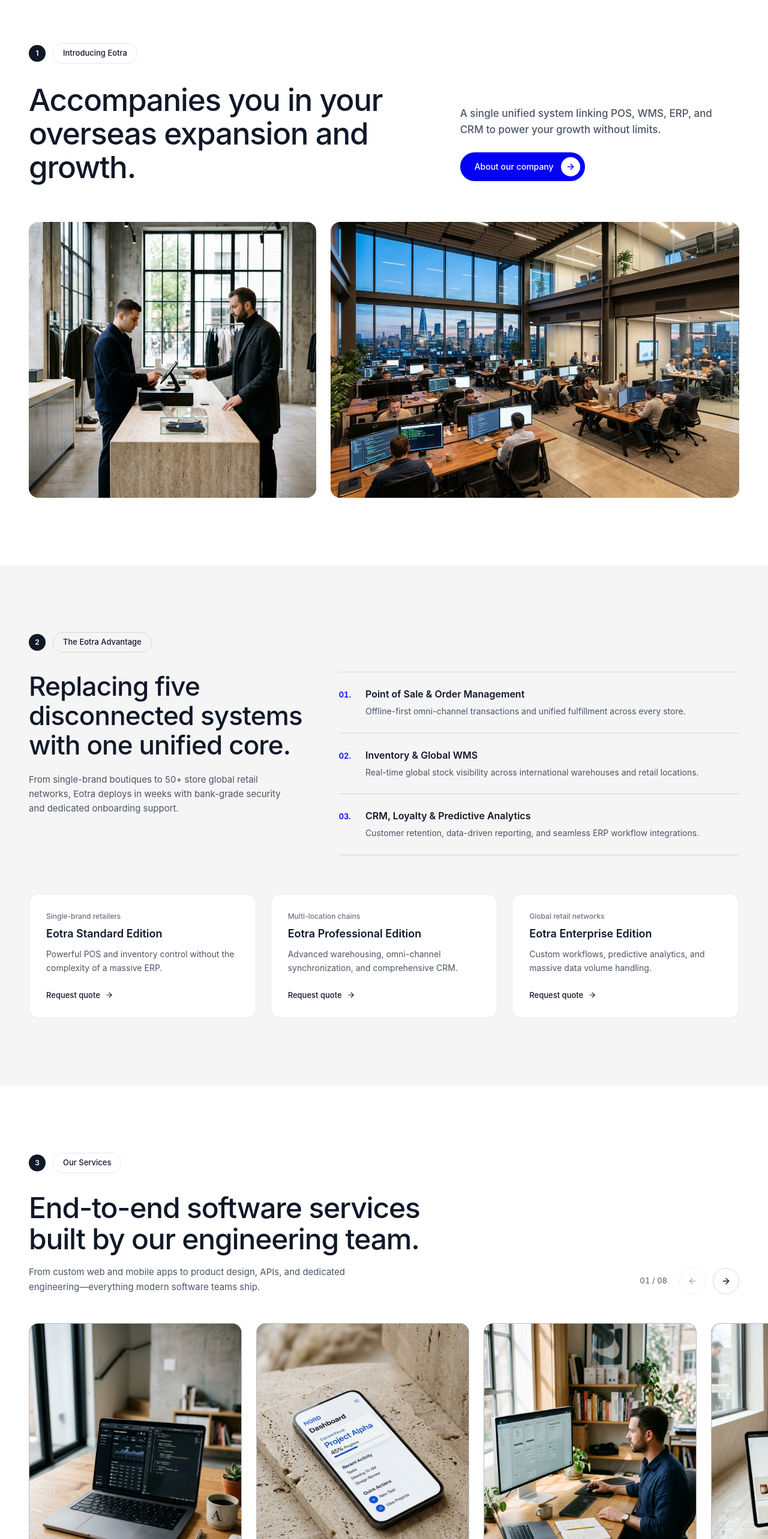
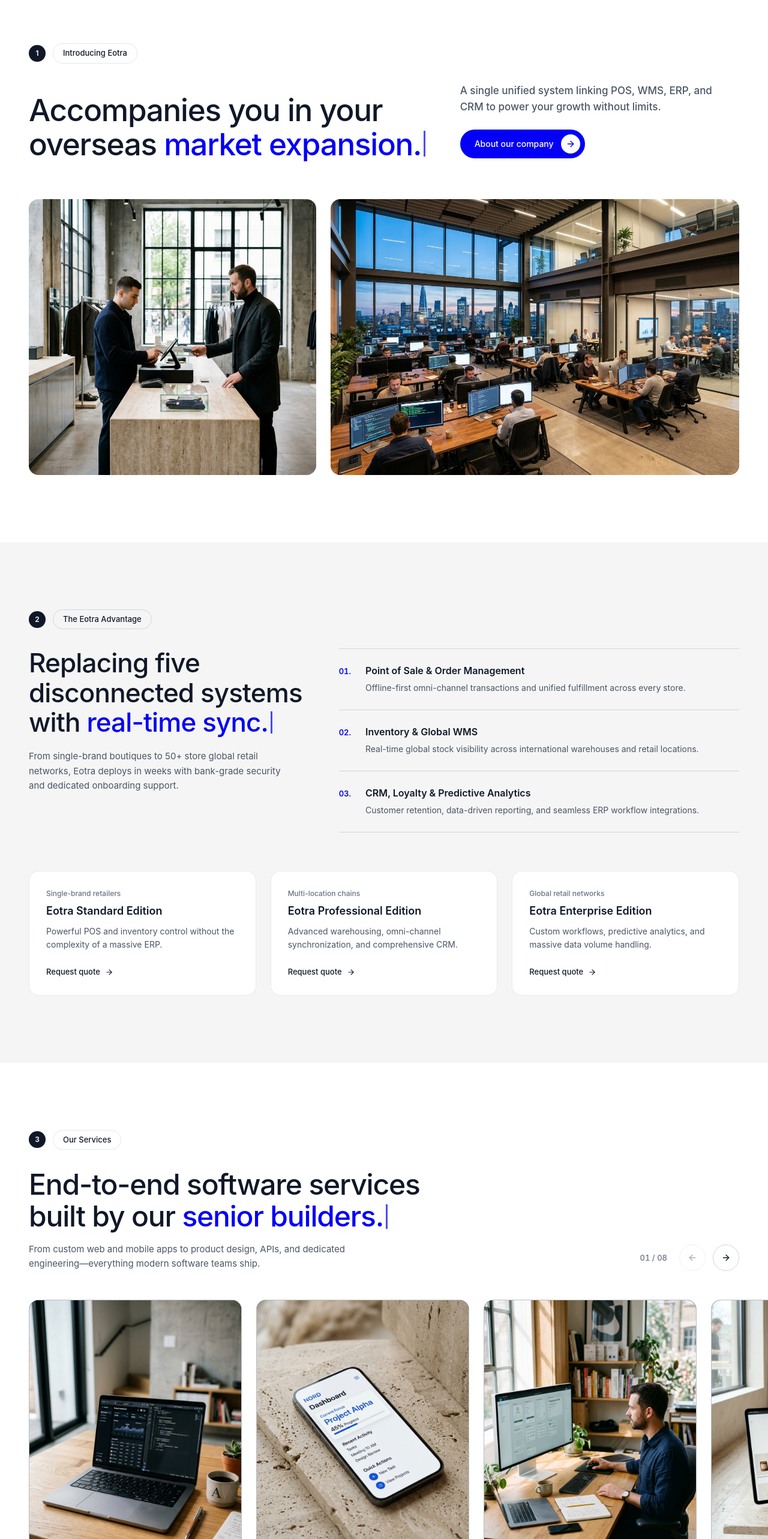
Before and after one commit to eotragroup/eotra-web-2026, a React (Vite) app: page / in a window 1280 px wide. Shown: the part 840-3406 px from the top of the page at 60% size. Built offline with nearby package versions, Linux system fonts and the light colour scheme.

Commit message:
Expand Typewriter dynamic text to all major section headings and enhance GSAP scroll reveals

```diff
--- a/src/App.tsx
+++ b/src/App.tsx
@@ -159,25 +159,43 @@ export default function App() {
     const ctx = gsap.context(() => {
       // Hero entrance animation
       gsap.from('.hero-anim', {
-        y: 35,
+        y: 40,
         opacity: 0,
-        duration: 0.9,
+        duration: 0.95,
         stagger: 0.14,
         ease: 'power3.out',
       });
 
-      // ScrollTrigger reveal for sections & cards
+      // ScrollTrigger reveal for sections & headers
       gsap.utils.toArray<HTMLElement>('.gsap-fade-up').forEach((el) => {
         gsap.from(el, {
           scrollTrigger: {
             trigger: el,
-            start: 'top 85%',
+            start: 'top 86%',
+            toggleActions: 'play none none none',
+          },
+          y: 45,
+          opacity: 0,
+          duration: 0.85,
+          ease: 'power2.out',
+        });
+      });
+
+      // Staggered items (capabilities list, platform editions, products)
+      gsap.utils.toArray<HTMLElement>('.gsap-stagger-parent').forEach((parent) => {
+        const children = parent.children;
+        if (!children || children.length === 0) return;
+        gsap.from(children, {
+          scrollTrigger: {
+            trigger: parent,
+            start: 'top 84%',
             toggleActions: 'play none none none',
           },
           y: 40,
           opacity: 0,
-          duration: 0.85,
-          ease: 'power2.out',
+          duration: 0.8,
+          stagger: 0.14,
+          ease: 'power3.out',
         });
       });
     });
@@ -324,7 +342,17 @@ export default function App() {
           <div className="gsap-fade-up grid grid-cols-1 lg:grid-cols-12 gap-8 lg:gap-12 items-end mb-12 sm:mb-16">
             <div className="lg:col-span-7">
               <h2 className="text-[clamp(1.75rem,4vw,3.25rem)] font-medium leading-[1.1] tracking-[-0.025em] text-gray-900 max-w-2xl">
-                Accompanies you in your overseas expansion and growth.
+                Accompanies you in your overseas{' '}
+                <span className="text-[#0400F5]">
+                  <TypewriterText
+                    words={[
+                      'expansion & growth.',
+                      'market expansion.',
+                      'digital retail evolution.',
+                      'global operations.',
+                    ]}
+                  />
+                </span>
               </h2>
             </div>
 
@@ -371,7 +399,7 @@ export default function App() {
       >
         <div className="max-w-[1440px] mx-auto px-5 sm:px-8 lg:px-12">
           {/* Badge Row */}
-          <div className="flex items-center gap-3 mb-6 sm:mb-8">
+          <div className="gsap-fade-up flex items-center gap-3 mb-6 sm:mb-8">
             <span className="w-6 h-6 sm:w-7 sm:h-7 rounded-full bg-gray-900 text-white text-[11px] sm:text-[12px] font-semibold flex items-center justify-center shrink-0">
               2
             </span>
@@ -380,10 +408,20 @@ export default function App() {
             </span>
           </div>
 
-          <div className="grid grid-cols-1 lg:grid-cols-12 gap-10 lg:gap-14 mb-14 sm:mb-16">
+          <div className="gsap-fade-up grid grid-cols-1 lg:grid-cols-12 gap-10 lg:gap-14 mb-14 sm:mb-16">
             <div className="lg:col-span-5">
               <h2 className="text-[clamp(1.5rem,3.6vw,2.75rem)] font-medium leading-[1.12] tracking-[-0.02em] text-gray-900 mb-5">
-                Replacing five disconnected systems with one unified core.
+                Replacing five disconnected systems with{' '}
+                <span className="text-[#0400F5]">
+                  <TypewriterText
+                    words={[
+                      'one unified core.',
+                      'real-time sync.',
+                      'cloud-native scale.',
+                      'seamless POS & ERP.',
+                    ]}
+                  />
+                </span>
               </h2>
               <p className="text-[14px] sm:text-[15px] text-gray-600 leading-relaxed max-w-md">
                 From single-brand boutiques to 50+ store global retail networks,
@@ -392,7 +430,7 @@ export default function App() {
               </p>
             </div>
 
-            <div className="lg:col-span-7 divide-y divide-gray-300 border-y border-gray-300">
+            <div className="lg:col-span-7 divide-y divide-gray-300 border-y border-gray-300 gsap-stagger-parent">
               {CAPABILITIES.map((cap) => (
                 <div
                   key={cap.index}
@@ -415,7 +453,7 @@ export default function App() {
           </div>
 
           {/* Platform Editions */}
-          <div className="grid grid-cols-1 md:grid-cols-3 gap-5 sm:gap-6">
+          <div className="gsap-stagger-parent grid grid-cols-1 md:grid-cols-3 gap-5 sm:gap-6">
             {EDITIONS.map((edition) => (
               <div
                 key={edition.name}
@@ -459,7 +497,7 @@ export default function App() {
       >
         <div className="max-w-[1440px] mx-auto px-5 sm:px-8 lg:px-12">
           {/* Badge Row */}
-          <div className="flex items-center gap-3 mb-6 sm:mb-8">
+          <div className="gsap-fade-up flex items-center gap-3 mb-6 sm:mb-8">
             <span className="w-6 h-6 sm:w-7 sm:h-7 rounded-full bg-gray-900 text-white text-[11px] sm:text-[12px] font-semibold flex items-center justify-center shrink-0">
               6
             </span>
@@ -468,13 +506,23 @@ export default function App() {
             </span>
           </div>
 
-          {/* Heading */}
-          <h2 className="text-[clamp(1.75rem,7vw,4.2rem)] sm:text-[clamp(2.5rem,5vw,4.2rem)] font-medium leading-[1.08] tracking-[-0.03em] text-gray-900 mb-10 sm:mb-14 lg:mb-16">
-            Our products &amp; projects
+          {/* Heading with Typewriter */}
+          <h2 className="gsap-fade-up text-[clamp(1.75rem,7vw,4.2rem)] sm:text-[clamp(2.5rem,5vw,4.2rem)] font-medium leading-[1.08] tracking-[-0.03em] text-gray-900 mb-10 sm:mb-14 lg:mb-16">
+            Our products &amp;{' '}
+            <span className="text-[#0400F5]">
+              <TypewriterText
+                words={[
+                  'projects.',
+                  'enterprise suites.',
+                  'flagship platforms.',
+                  'retail systems.',
+                ]}
+              />
+            </span>
           </h2>
 
           {/* Live Products Row */}
-          <div className="grid grid-cols-1 md:grid-cols-2 gap-5 sm:gap-6 lg:gap-7 mb-10 sm:mb-12">
+          <div className="gsap-stagger-parent grid grid-cols-1 md:grid-cols-2 gap-5 sm:gap-6 lg:gap-7 mb-10 sm:mb-12">
             {PRODUCTS.map((product) => (
               <article
                 key={product.id}
--- a/src/components/ServicesSlider.tsx
+++ b/src/components/ServicesSlider.tsx
@@ -11,6 +11,7 @@ import {
   ShoppingBag,
   Smartphone,
 } from 'lucide-react';
+import { TypewriterText } from './TypewriterText';
 import webAppsImg from '../assets/images/agency_web_apps_1794584483920.jpg';
 import mobileDevImg from '../assets/images/agency_mobile_dev_1794584483437.jpg';
 import uiUxImg from '../assets/images/agency_ui_ux_design_men_1794584626063.jpg';
@@ -231,7 +232,17 @@ export function ServicesSlider({ onOpenInquiry }: ServicesSliderProps) {
         <div className="flex flex-col lg:flex-row lg:items-end justify-between gap-6 mb-10 sm:mb-12">
           <div>
             <h2 className="text-[clamp(1.6rem,3.8vw,3rem)] font-medium leading-[1.1] tracking-[-0.025em] text-gray-900 max-w-2xl text-balance">
-              End-to-end software services built by our engineering team.
+              End-to-end software services built by our{' '}
+              <span className="text-[#0400F5]">
+                <TypewriterText
+                  words={[
+                    'engineering team.',
+                    'senior builders.',
+                    'in-house developers.',
+                    'expert founders.',
+                  ]}
+                />
+              </span>
             </h2>
             <p className="text-[14px] sm:text-[15px] text-gray-600 mt-4 max-w-xl leading-relaxed">
               From custom web and mobile apps to product design, APIs, and
```
